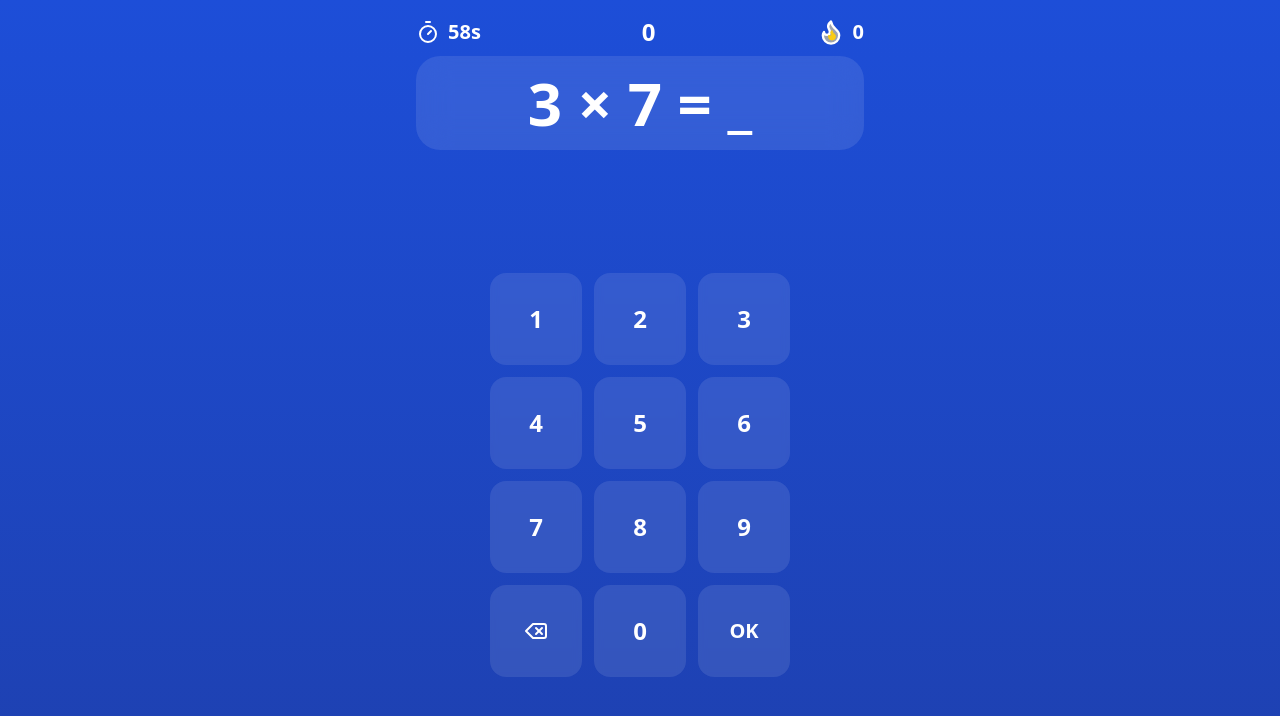
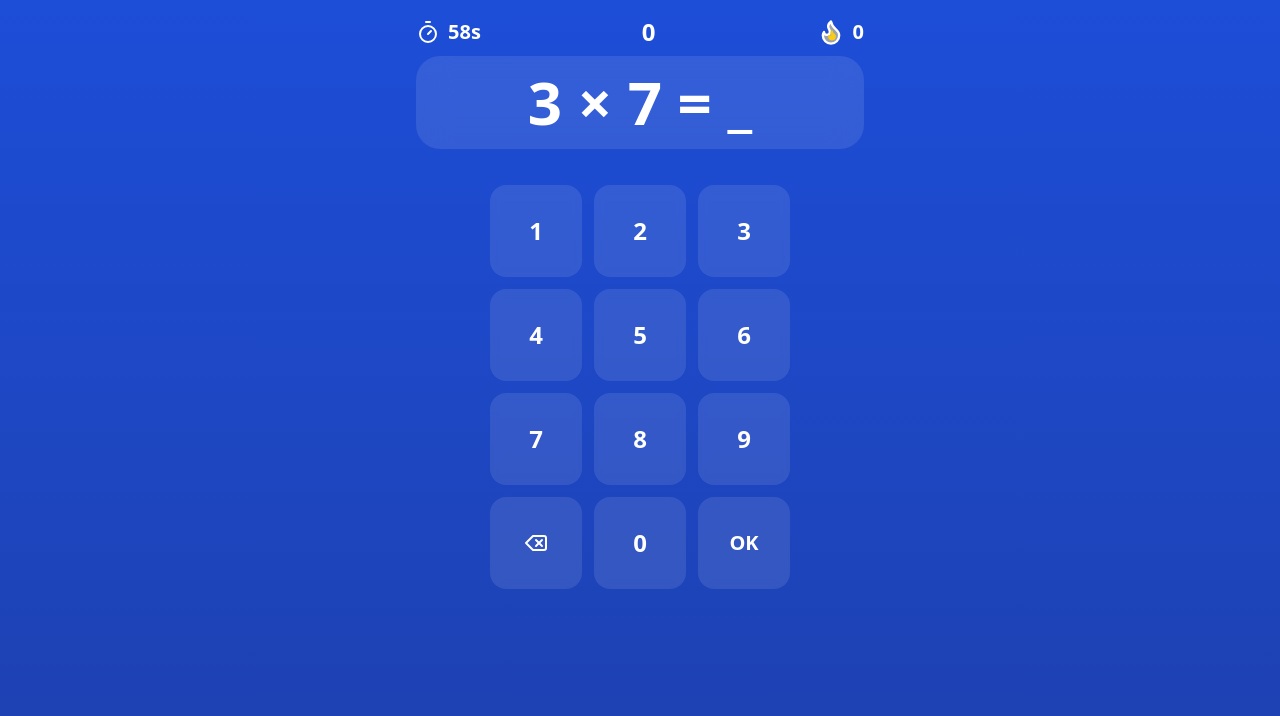
Before and after one commit to alexisflesch/calcul, a React (Vite) app: page /calcul/ in a window 1280 px wide. Both pictures are taken after a click on the button "Commencer". Shown: the top 716 px of the page. Built offline with nearby package versions, Linux system fonts and the light colour scheme.

Commit message:
numpad didn't show on smaller screens

```diff
--- a/src/components/Numpad.tsx
+++ b/src/components/Numpad.tsx
@@ -12,8 +12,8 @@ export function Numpad({ onNumber, onDelete, onEnter, disabled }: NumpadProps) {
   const numbers = [1, 2, 3, 4, 5, 6, 7, 8, 9];
 
   return (
-    <div className="flex items-center justify-center h-screen">
-      <div className="grid grid-cols-3 gap-3 w-full max-w-[300px] mx-auto">
+    <div className="flex justify-center h-screen mt-5">
+      <div className="grid grid-cols-3 gap-3 w-full max-w-[300px] max-h-[200px] mx-auto">
         {numbers.map((num) => (
           <button
             key={num}
```
Also changed, not shown: 7 other files (tests, documents, lock files or other folders).
